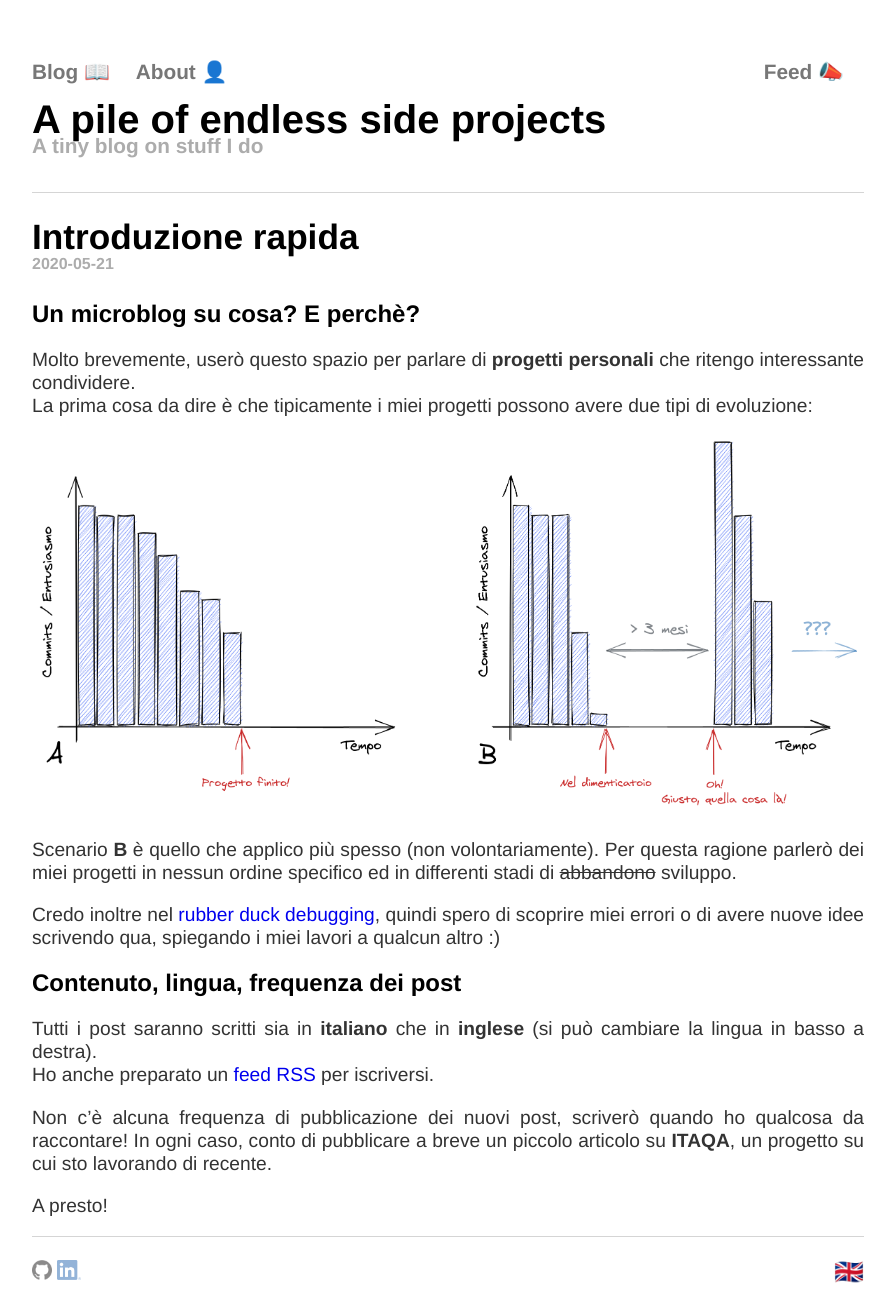
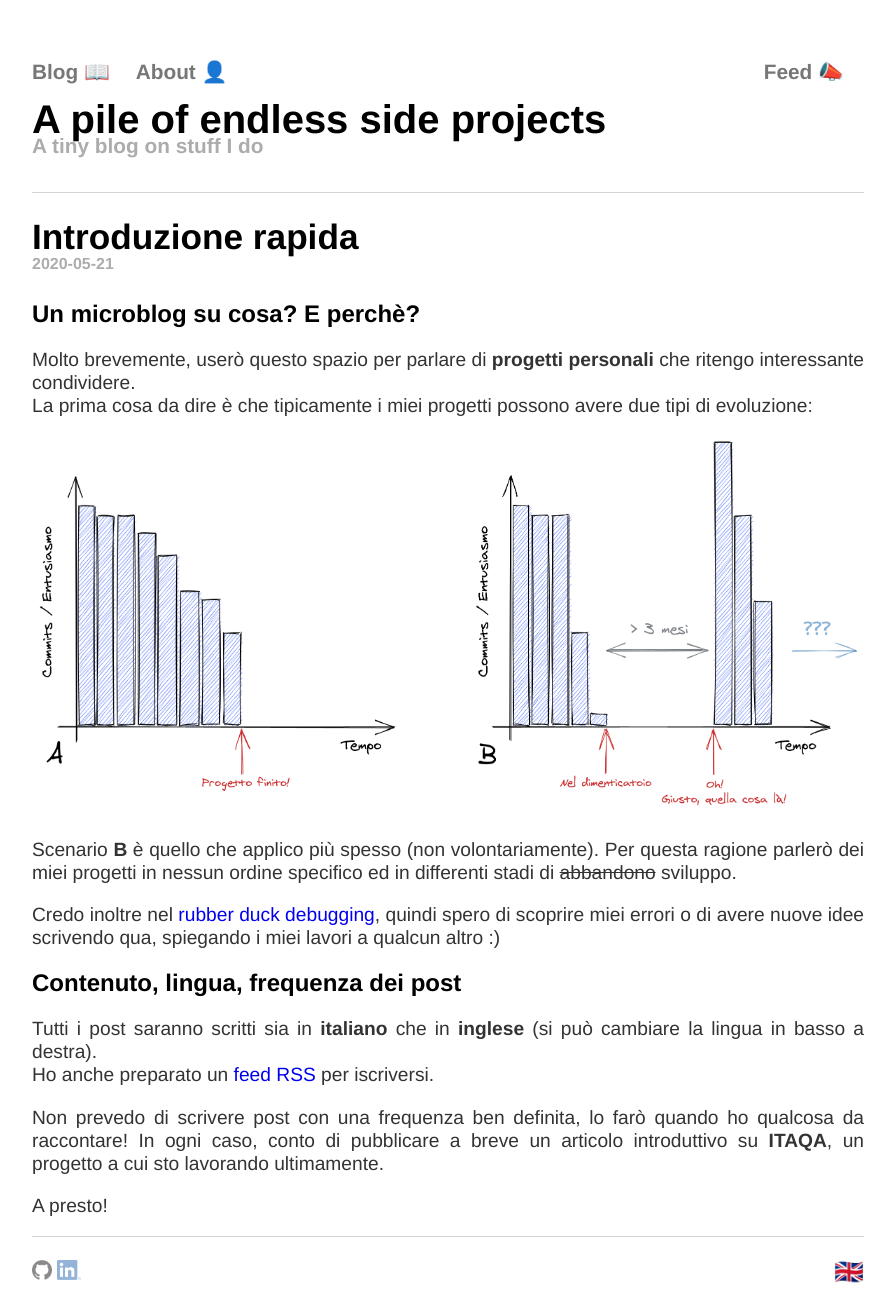
Before and after one commit to albertosantagostino/albertosantagostino.github.io, a Jekyll site: the page built from _posts/2020-05-21-blog_introduction_it.md, in a window 1280 px wide. Shown: the whole page, without its empty margins (192-1087 px from the left). Built offline with Jekyll 4.4.1, drawn with Linux system fonts in a browser that asks for light colours.

Commit message:
Fix typos

```diff
--- a/_posts/2020-05-21-blog_introduction_it.md
+++ b/_posts/2020-05-21-blog_introduction_it.md
@@ -21,6 +21,6 @@ Credo inoltre nel [rubber duck debugging](https://it.wikipedia.org/wiki/Rubber_d
 Tutti i post saranno scritti sia in **italiano** che in **inglese** (si può cambiare la lingua in basso a destra).
 Ho anche preparato un [feed RSS]({{site.url | append: '/rss/index_it'}}) per iscriversi.
 
-Non c'è alcuna frequenza di pubblicazione dei nuovi post, scriverò quando ho qualcosa da raccontare! In ogni caso, conto di pubblicare a breve un piccolo articolo su **ITAQA**, un progetto su cui sto lavorando di recente.
+Non prevedo di scrivere post con una frequenza ben definita, lo farò quando ho qualcosa da raccontare! In ogni caso, conto di pubblicare a breve un articolo introduttivo su **ITAQA**, un progetto a cui sto lavorando ultimamente.
 
 A presto!
```
Also changed, not shown: _posts/2020-05-21-blog_introduction_en.md (+1 -1 lines).
